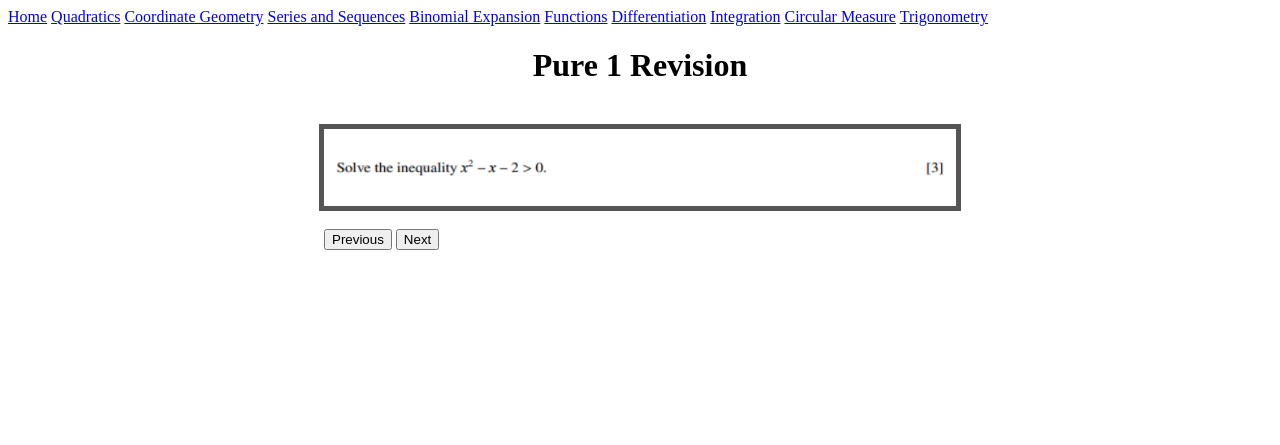
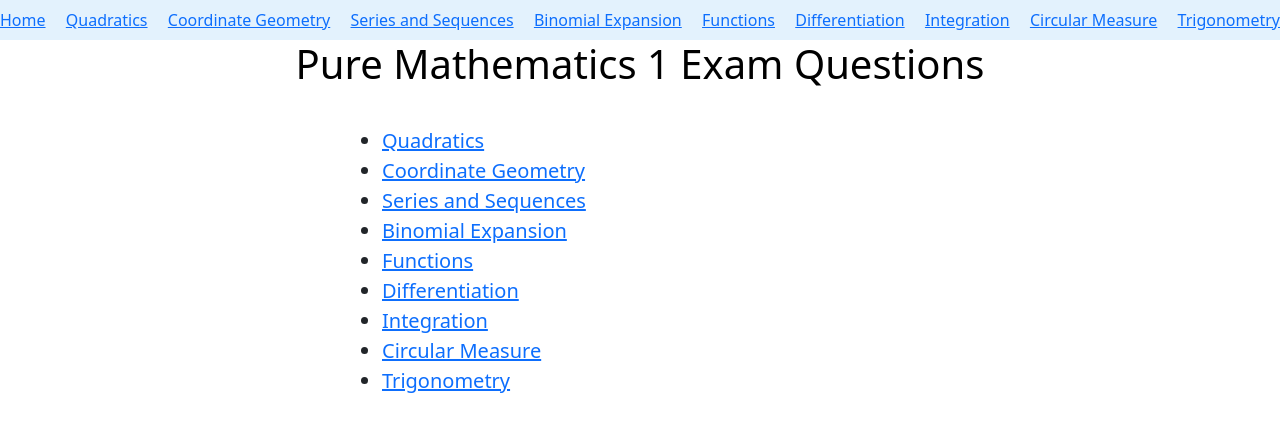
Before and after one commit to bdfc1988/Pure-1-Exam-Questions, a plain HTML site: page index.html in a window 1280 px wide. Drawn offline with nearby package versions, Linux system fonts and the light colour scheme.

Commit message:
updated nav and button functionality

```diff
--- a/index.html
+++ b/index.html
@@ -3,29 +3,39 @@
 <html>
     <head>
         <link rel="stylesheet" href="styles.css">
+        <link href="https://cdn.jsdelivr.net/npm/bootstrap@5.1.3/dist/css/bootstrap.min.css" rel="stylesheet" integrity="sha384-1BmE4kWBq78iYhFldvKuhfTAU6auU8tT94WrHftjDbrCEXSU1oBoqyl2QvZ6jIW3" crossorigin="anonymous">
         <meta charset="utf-8">
         <title>A Level Pure 1 Revision</title>
     </head>
     <body>
         <div class="topnav">
-            <a class="active" href="#home">Home</a>
-            <a href="#news">Quadratics</a>
-            <a href="#contact">Coordinate Geometry</a>
-            <a href="#news">Series and Sequences</a>
-            <a href="#news">Binomial Expansion</a>
-            <a href="#news">Functions</a>
-            <a href="#about">Differentiation</a>
-            <a href="#news">Integration</a>
-            <a href="#news">Circular Measure</a>
-            <a href="#news">Trigonometry</a>
+            <nav class="navbar navbar-light" style="background-color: #e3f2fd;">
+            <a class="active" href="index.html">Home</a>
+            <a href="quadratics.html">Quadratics</a>
+            <a href="coordinategeometry.html">Coordinate Geometry</a>
+            <a href="seriessequences.html">Series and Sequences</a>
+            <a href="binomialexpansion.html">Binomial Expansion</a>
+            <a href="functions.html">Functions</a>
+            <a href="differentiation.html">Differentiation</a>
+            <a href="integration.html">Integration</a>
+            <a href="circularmeasure.html">Circular Measure</a>
+            <a href="trigonometry.html">Trigonometry</a>
+        </nav>
         </div>
-        <h1>Pure 1 Revision</h1>
-        <br>
-        <img src="Quadratics 1.PNG">
-        <br>
-        <div class="button-div">
-            <button type="button">Previous</button>
-            <button type="button">Next</button>
+        <h1 id="quadratics">Pure Mathematics 1 Exam Questions</h1>
+        </div>
+        <div class="list">
+            <ul>
+                <li><a href="quadratics.html">Quadratics</a></li>
+                <li><a href="coordinategeometry.html">Coordinate Geometry</a></li>
+                <li><a href="seriessequences.html">Series and Sequences</a></li>
+                <li><a href="binomialexpansion.html">Binomial Expansion</a></li>
+                <li><a href="functions.html">Functions</li>
+                <li><a href="differentiation.html">Differentiation</a></li>
+                <li><a href="integration.html">Integration</a></li>
+                <li><a href="circularmeasure.html">Circular Measure</a></li>
+                <li><a href="trigonometry.html">Trigonometry</a></li>
+            </ul>
         </div>
     </body>
 </html>
--- a/styles.css
+++ b/styles.css
@@ -13,9 +13,28 @@ img {
     border: 5px solid #555;
   }
 
-.button-div {
+  .button-div {
     display: block;
     margin-left: auto;
     margin-right: auto;
     width: 50%;
 }
+
+.slider {
+    margin: 50px;
+}
+
+.btn {
+    padding: 10px 30px;
+    cursor: pointer;
+    margin: 10px auto;
+}
+
+.list {
+    display: block;
+    margin-left: auto;
+    margin-right: auto;
+    width: 50%;
+    padding: 30px;
+    font-size: 20px;
+}
```
Also changed, not shown: coordinategeometry.html (added, +34 -0 lines), main.js (added, +19 -0 lines), quadratics.html (added, +37 -0 lines), trigonometry.html (added, +34 -0 lines), Coordinate Geometry 1.PNG (added).
